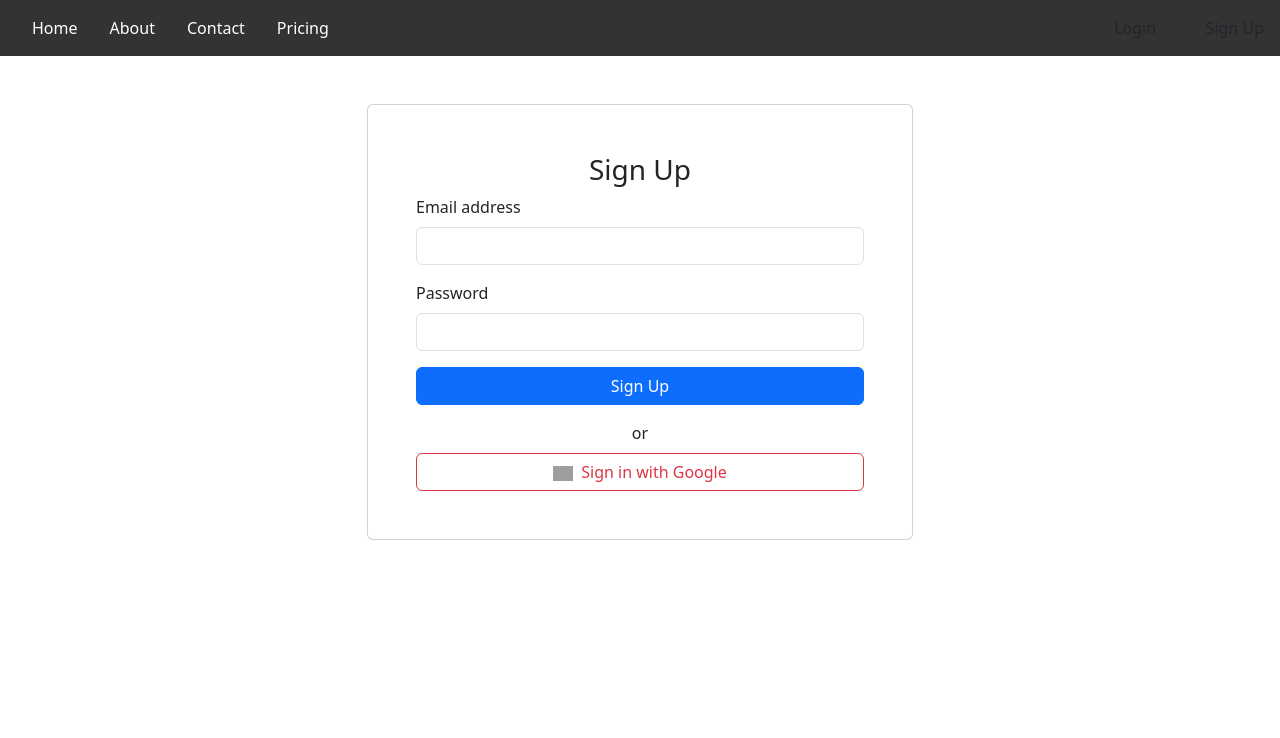
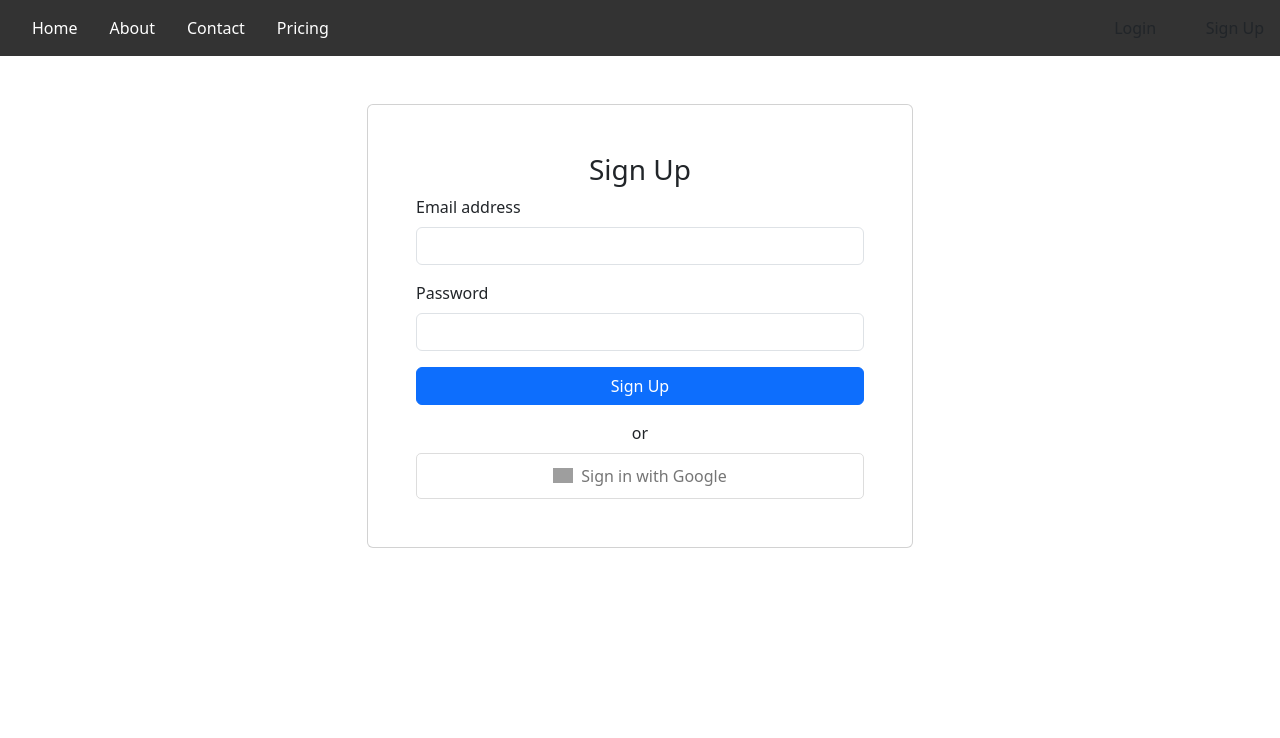
Before and after one commit to ClintasaurusRex/website-tldr, a React (Vite) app in the folder frontend/: page /signup in a window 1280 px wide. Shown: the top 738 px of the page. Built offline with nearby package versions, Linux system fonts and the light colour scheme; grey boxes are pictures that could not be loaded.

Commit message:
Completed the simple sign up form

```diff
--- a/frontend/src/SignUp.tsx
+++ b/frontend/src/SignUp.tsx
@@ -1,6 +1,5 @@
 import React, { useState } from "react";
-import Button from "react-bootstrap/Button";
-import Form from "react-bootstrap/Form";
+import "./Signup.scss";
 
 // SignUp.tsx
 
@@ -59,9 +58,9 @@ const SignUp: React.FC = () => {
                 <span>or</span>
               </div>
 
-              <button className="btn btn-outline-danger w-100 mt-2">
+              <button id="google-signup-button" className="btn btn-outline-dark w-100 mt-2">
                 <img
-                  src="https://upload.wikimedia.org/wikipedia/commons/thumb/5/53/Google_%22G%22_Logo.svg/512px-Google_%22G%22_Logo.svg.png"
+                  src="https://developers.google.com/identity/images/g-logo.png"
                   alt="Google logo"
                   className="google-logo me-2"
                   style={{ width: "20px" }}
--- /dev/null
+++ b/frontend/src/Signup.scss
@@ -0,0 +1,26 @@
+/* Google Sign-In Button */
+#google-signup-button {
+  display: flex;
+  align-items: center;
+  justify-content: center;
+  background-color: white;
+  color: #757575;
+  border: 1px solid #ddd;
+  padding: 10px 20px;
+  font-size: 16px;
+  border-radius: 5px;
+  cursor: pointer;
+  width: 100%;
+  transition: background-color 0.3s ease, color 0.3s ease;
+}
+
+#google-signup-button:hover {
+  background-color: #83abf9;
+  color: #4285f4;
+}
+
+/* Google logo */
+.google-logo {
+  width: 20px;
+  margin-right: 10px;
+}
```
Also changed, not shown: frontend/src/signup.scss (deleted).
